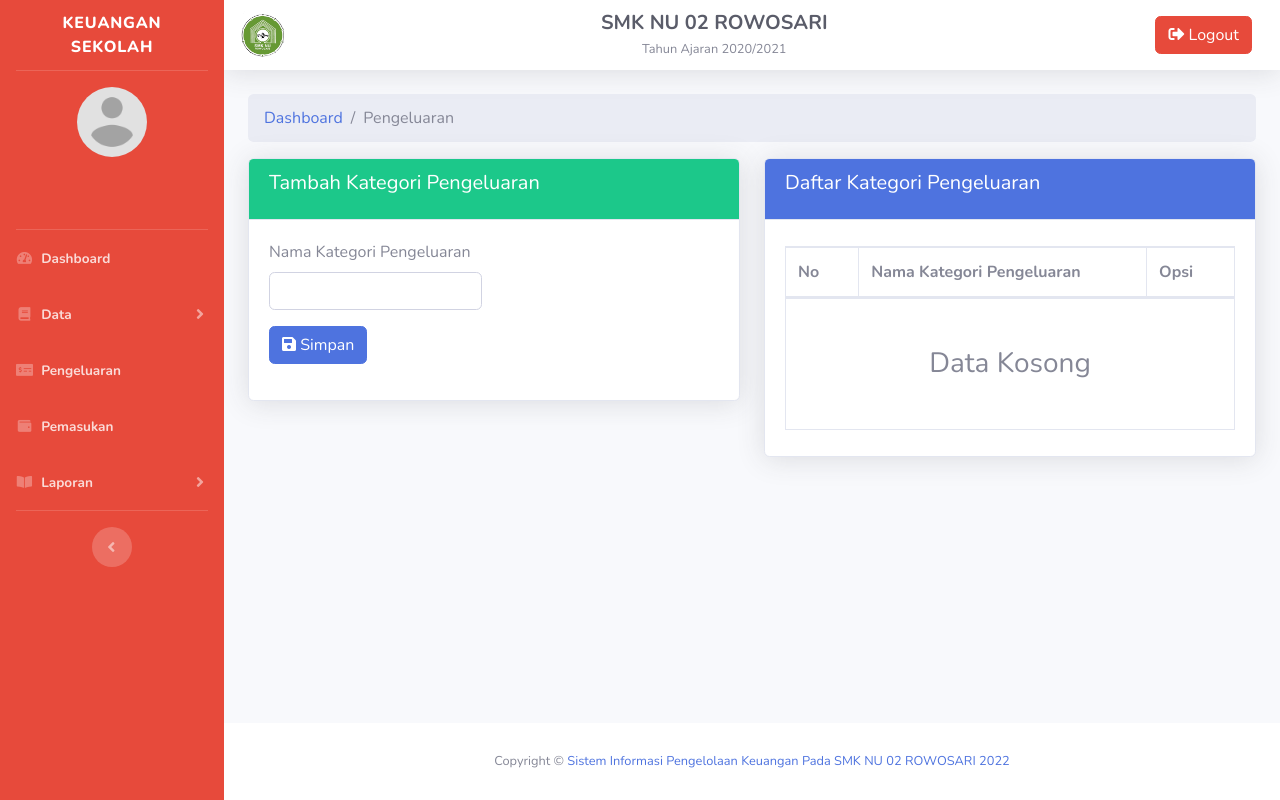
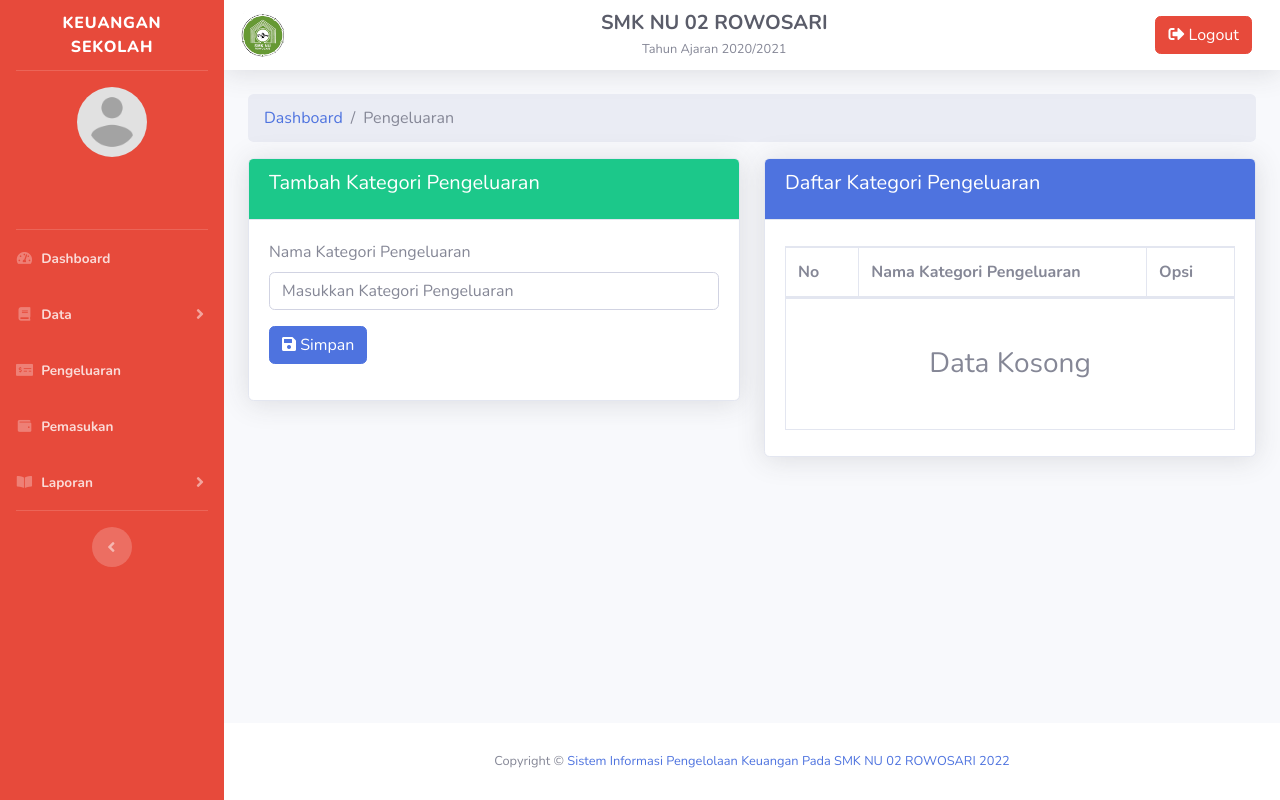
Before and after one commit to HilmiMubarok/keuangan-sekolah, a CodeIgniter app: page /keuangan-sekolah/index.php/pengeluaran/index in a window 1280 px wide. Run offline with CodeIgniter, Linux system fonts and the light colour scheme; data that the repository does not hold is empty.

Commit message:
crud jenis pengeluaran

```diff
--- a/application/controllers/Pengeluaran.php
+++ b/application/controllers/Pengeluaran.php
@@ -1,7 +1,7 @@
 <?php
 defined('BASEPATH') OR exit('No direct script access allowed');
 
-class Pengeluaran extends CI_Controller {
+class pengeluaran extends CI_Controller {
 
     public function __construct()
     {
@@ -23,84 +23,74 @@ class Pengeluaran extends CI_Controller {
 
     public function simpan()
     {
-        $nama = $this->input->post('nama_jenis_Pengeluaran');
-        $periode = $this->input->post('periode_Pengeluaran');
-        $nominal = $this->input->post('nominal');
+        $nama = $this->input->post('nama_jenis_pengeluaran');
         $data = array(
-            'nama_jenis_Pengeluaran' => $nama,
-            'periode_Pengeluaran' => $periode,
-            'nominal' => $nominal
+            'nama_jenis_pengeluaran' => $nama
         );
-        $save = $this->PengeluaranModel->save($data, 'jenis_Pengeluaran');
+        $save = $this->PengeluaranModel->save($data, 'jenis_pengeluaran');
         if ($save) {
             $data = array(
                 'pesan' => 'Data Berhasil Disimpan',
                 'icon'  => 'success'
             );
             $this->session->set_flashdata($data);
-            redirect("Pengeluaran");
+            redirect("pengeluaran");
         } else {
             $data = array(
                 'pesan' => 'Data Gagal Disimpan',
                 'icon'  => 'danger'
             );
             $this->session->set_flashdata($data);
-            redirect("Pengeluaran");
+            redirect("pengeluaran");
         }
     }
 
     public function edit()
 	{
-		$data['title']     = "Edit Pengeluaran";
+		$data['title']     = "Edit pengeluaran";
         $data['jabatan']   = $this->session->userdata('role');
         $data['nama_user'] = $this->session->userdata('name');
-		$get_Pengeluaran      = array('id_jenis_Pengeluaran' => $this->uri->segment(3));
-		$data['Pengeluaran']  = $this->PengeluaranModel->get_by($get_Pengeluaran, 'jenis_Pengeluaran');
+		$get_pengeluaran      = array('id_jenis_pengeluaran' => $this->uri->segment(3));
+		$data['pengeluaran']  = $this->PengeluaranModel->get_by($get_pengeluaran, 'jenis_pengeluaran');
 
 		$this->load->view('templates/header', $data);
 		$this->load->view('templates/navbar', $data);
-		$this->load->view('Pengeluaran/edit.php', $data);
+		$this->load->view('pengeluaran/edit.php', $data);
 		$this->load->view('templates/footer', $data);
 	}
 
     public function update()
     {
-        $id = array('id_jenis_Pengeluaran' => $this->input->post('id_jenis_Pengeluaran'));
-        $nama_jenis_Pengeluaran = $this->input->post('nama_jenis_Pengeluaran');
-        $nominal = $this->input->post('nominal');
-        $periode = $this->input->post('periode_Pengeluaran');
+        $id = array('id_jenis_pengeluaran' => $this->input->post('id_jenis_pengeluaran'));
+        $nama_jenis_pengeluaran = $this->input->post('nama_jenis_pengeluaran');
         $data = array(
-            'nama_jenis_Pengeluaran' => $nama_jenis_Pengeluaran,
-            'periode_Pengeluaran' => $periode,
-            'nominal' => $nominal
-
+            'nama_jenis_pengeluaran' => $nama_jenis_pengeluaran,
         );
-        $update = $this->PengeluaranModel->update($id, $data, 'jenis_Pengeluaran');
+        $update = $this->PengeluaranModel->update($id, $data, 'jenis_pengeluaran');
         if ($update) {
             $data = array(
                 'pesan' => 'Data Berhasil Diupdate',
                 'icon'  => 'success'
             );
             $this->session->set_flashdata($data);
-            redirect("Pengeluaran");
+            redirect("pengeluaran");
         } else {
             $data = array(
                 'pesan' => 'Data Gagal Diupdate',
                 'icon'  => 'danger'
             );
             $this->session->set_flashdata($data);
-            redirect("Pengeluaran");
+            redirect("pengeluaran");
         }
     }
 
     public function hapus()
 	{
-
 		$where = array(
-			'id_jenis_Pengeluaran' => $this->uri->segment(3)
+			'id_jenis_pengeluaran' => $this->uri->segment(3)
 		);
 
-		$hapus = $this->PengeluaranModel->delete($where, 'jenis_Pengeluaran');
+		$hapus = $this->PengeluaranModel->delete($where, 'jenis_pengeluaran');
 
 		if ($hapus) {
 			$data = array(
@@ -108,14 +98,14 @@ class Pengeluaran extends CI_Controller {
 				'icon'  => 'success'
 			);
 			$this->session->set_flashdata($data);
-			redirect("Pengeluaran");
+			redirect("pengeluaran");
 		} else {
 			$data = array(
 				'pesan' => 'Data Gagal Dihapus',
 				'icon'  => 'danger'
 			);
 			$this->session->set_flashdata($data);
-			redirect("Pengeluaran");
+			redirect("pengeluaran");
 		}
 	}
 
--- a/application/views/pengeluaran/index.php
+++ b/application/views/pengeluaran/index.php
@@ -16,7 +16,6 @@
 		</div>
 	<?php endif ?>
 
-
     <div class="row">
         <div class="col-6">
             <div class="card shadow mb-3">
@@ -24,19 +23,15 @@
                     <h5 class="card-title">Tambah Kategori Pengeluaran</h5>
                 </div>
                 <div class="card-body">
-                    <div class="row">
-                        <div class="col-6">
                     <form action="<?= base_url("pengeluaran/simpan") ?>" method="POST">
                         <div class="form-group">
                             <label for="">Nama Kategori Pengeluaran</label>
-                                    <input type="text" name="nama_jenis_pengeluaran" class="form-control">
+                            <input type="text" placeholder="Masukkan Kategori Pengeluaran" name="nama_jenis_pengeluaran" class="form-control">
                         </div>
                         <button type="submit" class="btn btn-primary mb-3">
                             <i class="fas fa-save"></i> Simpan
                         </button>
                     </form>
-                        </div>
-                    </div>
                 </div>
             </div> <!-- End Card -->
         </div>
@@ -56,7 +51,6 @@
                             </tr>
                         </thead>
                         <tbody>
-
         <?php if (count($pengeluaran) < 1): ?>
                             <tr>
                                 <td colspan="4" class="text-center h3 p-5">Data Kosong</td>
@@ -77,7 +71,7 @@
                                             <i class="fas fa-edit"></i>
                                         </button>
                                     </a>
-                                    <a href="<?= base_url() ?>pengeluaran/hapus/<?= $k->id_jenis_pengeluaran ?>">
+                                    <a href="<?= base_url() ?>pengeluaran/hapus/<?= $k->id_jenis_pengeluaran ?>" onclick="return confirm('Apakah anda ingin menghapus data ini?')">
                                         <button class="btn btn-danger">
                                             <i class="fas fa-trash"></i>
                                         </button>
```
Also changed, not shown: application/views/pengeluaran/edit.php (+9 -24 lines). Lines whose indentation alone changed are shown as unchanged.
